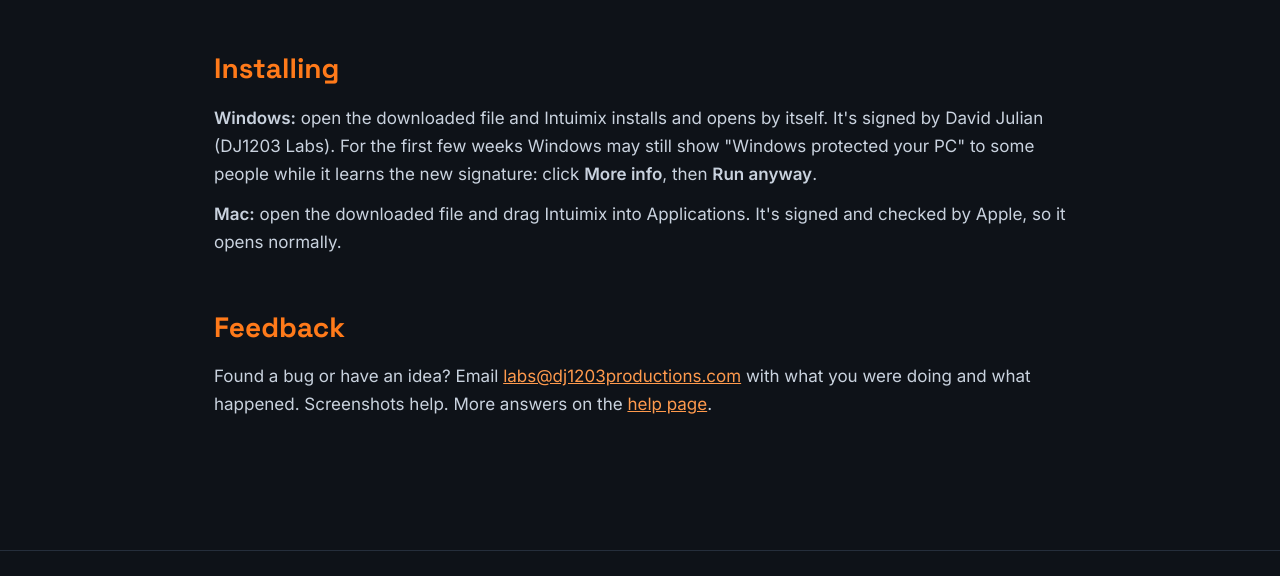
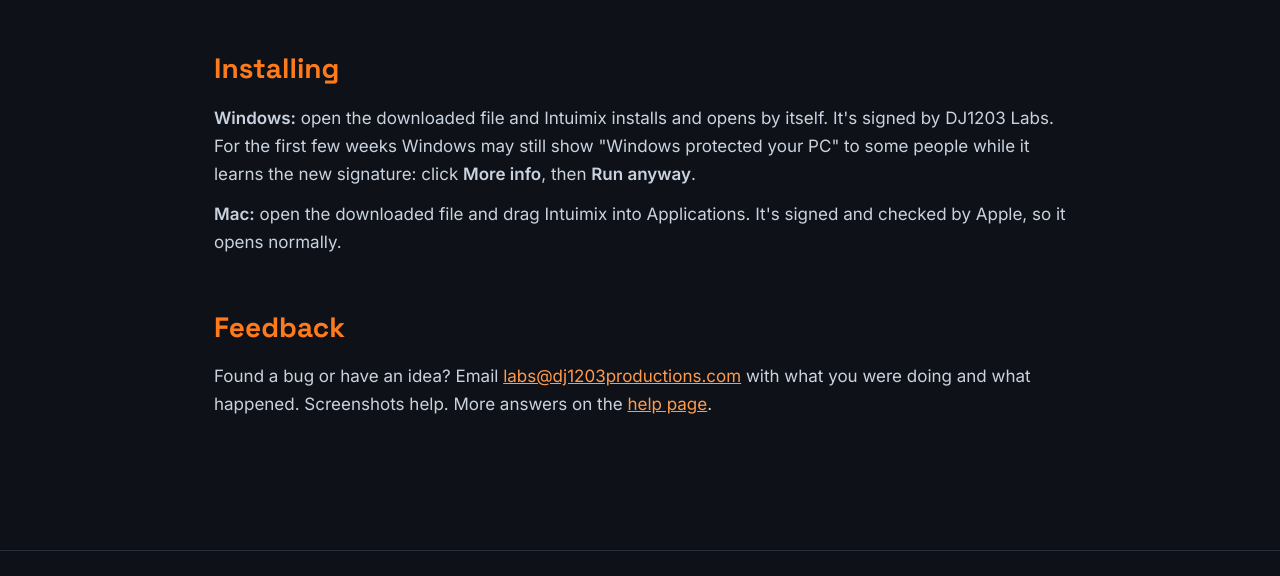
Before and after one commit to dj1203productions-stack/dj1203labs-website, a plain HTML site: page beta.html in a window 1280 px wide. Shown: the part 921-1497 px from the top of the page. Drawn offline with Linux system fonts and the light colour scheme.

Commit message:
Show DJ1203 Labs, not a personal name, on the beta and support pages (#2)
Claude-Session: https://claude.ai/code/session_01AfL8RmD7gM1EPjvkgH3X4V

Co-authored-by: Claude <noreply@anthropic.com>

```diff
--- a/beta.html
+++ b/beta.html
@@ -71,7 +71,7 @@ details.sec.small>summary::after{top:9px}
 </div>
 </div>
 <h2 style="font-family:'Space Grotesk',sans-serif;font-size:28px;margin:48px 0 12px;color:#ff7a1a">Installing</h2>
-<p style="margin: 0 0 12px; color: #c9d2de"><b>Windows:</b> open the downloaded file and Intuimix installs and opens by itself. It's signed by David Julian (DJ1203 Labs). For the first few weeks Windows may still show "Windows protected your PC" to some people while it learns the new signature: click <b>More info</b>, then <b>Run anyway</b>.</p>
+<p style="margin: 0 0 12px; color: #c9d2de"><b>Windows:</b> open the downloaded file and Intuimix installs and opens by itself. It's signed by DJ1203 Labs. For the first few weeks Windows may still show "Windows protected your PC" to some people while it learns the new signature: click <b>More info</b>, then <b>Run anyway</b>.</p>
 <p style="margin: 0 0 12px; color: #c9d2de"><b>Mac:</b> open the downloaded file and drag Intuimix into Applications. It's signed and checked by Apple, so it opens normally.</p>
 <h2 style="font-family:'Space Grotesk',sans-serif;font-size:28px;margin:48px 0 12px;color:#ff7a1a">Feedback</h2>
 <p style="margin: 0 0 12px; color: #c9d2de">Found a bug or have an idea? Email <a href="mailto:labs@dj1203productions.com?subject=Intuimix%20beta%20feedback">labs@dj1203productions.com</a> with what you were doing and what happened. Screenshots help. More answers on the <a href="support.html">help page</a>.</p>
```
Also changed, not shown: support.html (+1 -1 lines).
